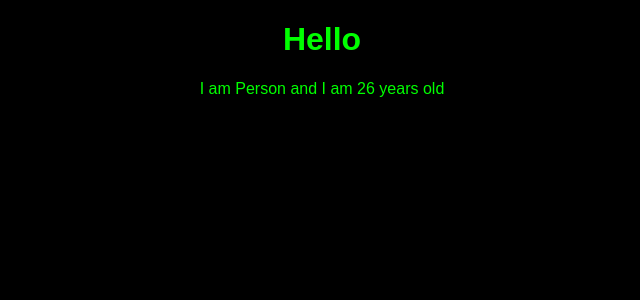
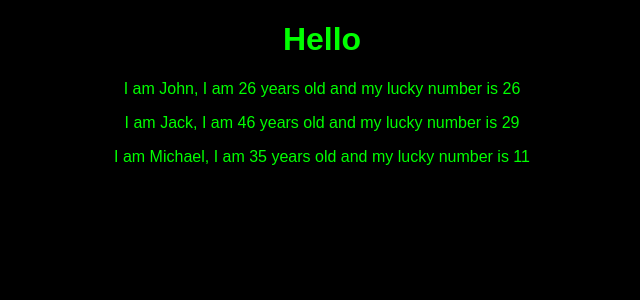
Before and after one commit to BogdanAndrijevski/react-basics, a React (Create React App) app: page / in a window 1280 px wide. Shown: the top 300 px of the page, without its empty margins (318-958 px from the left). Built offline with nearby package versions, Linux system fonts and the light colour scheme.

Commit message:
ver 1.03 - adding properties in person component

```diff
--- a/src/App.js
+++ b/src/App.js
@@ -7,7 +7,9 @@ class App extends Component {
     return (
       <div className="App">
         <h1>Hello</h1>
-        <Person/>
+        <Person name="John" age="26">My Hobby: </Person>
+        <Person name="Jack" age="46"/>
+        <Person name="Michael" age="35"/>
 
       </div>
     );
@@ -16,4 +18,4 @@ class App extends Component {
 
 export default App;
 
-// ver 1.02 - tut 35. Creating a Functional Component
+// ver 1.03 - tut 37. working with props
--- a/src/Person/Person.js
+++ b/src/Person/Person.js
@@ -1,7 +1,7 @@
 import React from 'react';
 
-const person = () => {
-return <p>I am Person and I am {Math.floor(Math.random() * 30)} years old</p>
+const person = (props) => {
+return <p>I am {props.name}, I am {props.age} years old and my lucky number is {Math.floor(Math.random() * 30)}</p>
 }
 
 export default person;
```
